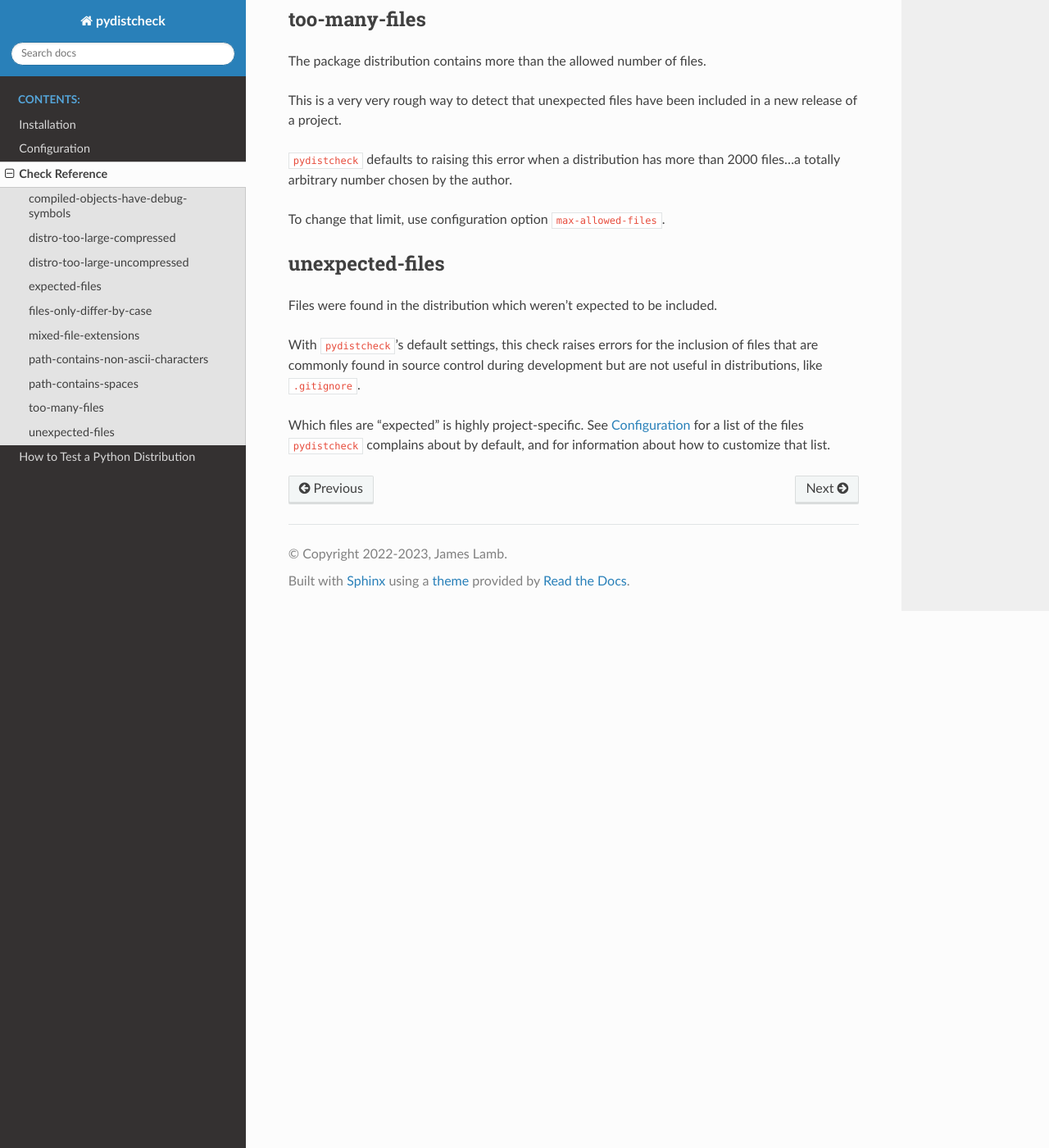
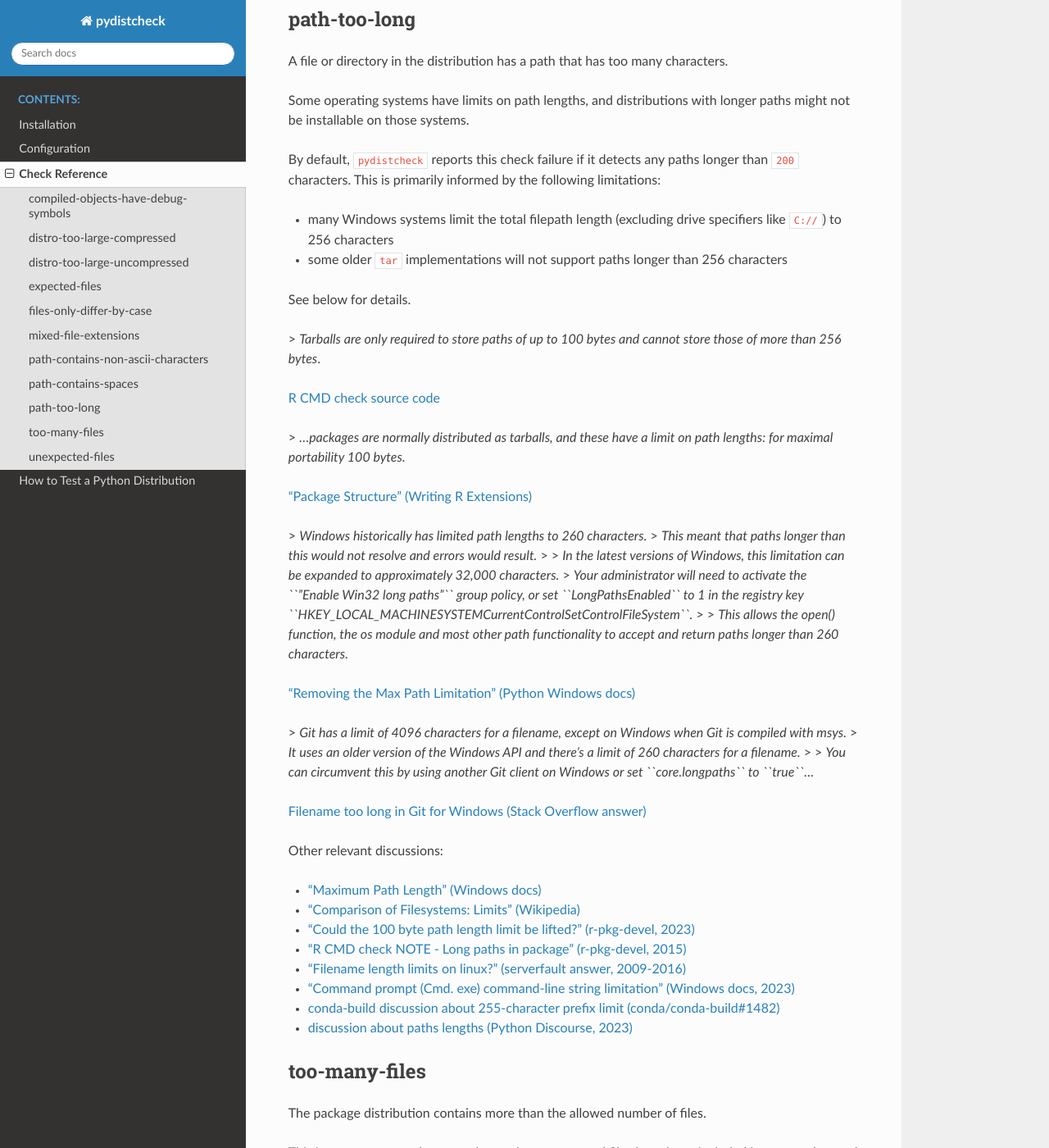
Before and after one commit to jameslamb/pydistcheck, a Sphinx documentation site: the page built from docs/check-reference.rst, in a window 1280 px wide and 1400 px high, scrolled down 3067 px. Shown: the whole window at 82% size. Built offline with Sphinx 7.4.7 and the Read the Docs theme 2.0.0, drawn with Linux system fonts in a browser that asks for light colours.

Commit message:
add path-too-long check (#244)

```diff
--- a/docs/check-reference.rst
+++ b/docs/check-reference.rst
@@ -121,6 +121,58 @@ For more information, see:
 * `"Don't use spaces or underscores in file paths" (blog post) <https://yihui.org/en/2018/03/space-pain/>`_
 * `"What technical reasons exist for not using space characters in file names?" (Stack Overflow) <https://superuser.com/questions/29111/what-technical-reasons-exist-for-not-using-space-characters-in-file-names>`_
 
+path-too-long
+*************
+
+A file or directory in the distribution has a path that has too many characters.
+
+Some operating systems have limits on path lengths, and distributions with longer paths
+might not be installable on those systems.
+
+By default, ``pydistcheck`` reports this check failure if it detects any paths longer than ``200`` characters.
+This is primarily informed by the following limitations:
+
+* many Windows systems limit the total filepath length (excluding drive specifiers like ``C://``) to 256 characters
+* some older ``tar`` implementations will not support paths longer than 256 characters
+
+See below for details.
+
+> *Tarballs are only required to store paths of up to 100 bytes and cannot store those of more than 256 bytes*.
+
+`R CMD check source code <https://github.com/wch/r-source/blob/29559f9bf4df2c55ef5eace203cbe335bbd03f2f/src/library/tools/R/check.R#L839>`__
+
+> *...packages are normally distributed as tarballs, and these have a limit on path lengths: for maximal portability 100 bytes.*
+
+`"Package Structure" (Writing R Extensions) <https://cran.r-project.org/doc/manuals/R-exts.html#Package-structure>`__
+
+> *Windows historically has limited path lengths to 260 characters.*
+> *This meant that paths longer than this would not resolve and errors would result.*
+>
+> *In the latest versions of Windows, this limitation can be expanded to approximately 32,000 characters.*
+> *Your administrator will need to activate the ``"Enable Win32 long paths"`` group policy, or set ``LongPathsEnabled`` to 1 in the registry key ``HKEY_LOCAL_MACHINE\SYSTEM\CurrentControlSet\Control\FileSystem``.*
+>
+> *This allows the open() function, the os module and most other path functionality to accept and return paths longer than 260 characters.*
+
+`"Removing the Max Path Limitation" (Python Windows docs) <https://docs.python.org/3/using/windows.html#removing-the-max-path-limitation>`__
+
+> *Git has a limit of 4096 characters for a filename, except on Windows when Git is compiled with msys.*
+> *It uses an older version of the Windows API and there's a limit of 260 characters for a filename.*
+>
+> *You can circumvent this by using another Git client on Windows or set ``core.longpaths`` to ``true``...*
+
+`Filename too long in Git for Windows (Stack Overflow answer) <https://stackoverflow.com/a/22575737/3986677>`__
+
+Other relevant discussions:
+
+* `"Maximum Path Length" (Windows docs) <https://learn.microsoft.com/en-us/windows/win32/fileio/maximum-file-path-limitation?tabs=registry>`__
+* `"Comparison of Filesystems: Limits" (Wikipedia) <https://en.wikipedia.org/wiki/Comparison_of_file_systems#Limits>`__
+* `"Could the 100 byte path length limit be lifted?" (r-pkg-devel, 2023) <https://stat.ethz.ch/pipermail/r-package-devel/2023q4/010203.html>`__
+* `"R CMD check NOTE - Long paths in package" (r-pkg-devel, 2015) <https://stat.ethz.ch/pipermail/r-package-devel/2015q4/000511.html>`__
+* `"Filename length limits on linux?" (serverfault answer, 2009-2016) <https://serverfault.com/a/9548>`__
+* `"Command prompt (Cmd. exe) command-line string limitation" (Windows docs, 2023) <https://learn.microsoft.com/en-us/troubleshoot/windows-client/shell-experience/command-line-string-limitation>`__
+* `conda-build discussion about 255-character prefix limit (conda/conda-build#1482) <https://github.com/conda/conda-build/issues/1482#issuecomment-256530225>`__
+* `discussion about paths lengths (Python Discourse, 2023) <https://discuss.python.org/t/you-can-now-download-pypi-locally/32662/8>`__
+
 too-many-files
 **************
 
```
Also changed, not shown: docs/_static/defaults.toml (+7 -0 lines), 5 other files.
